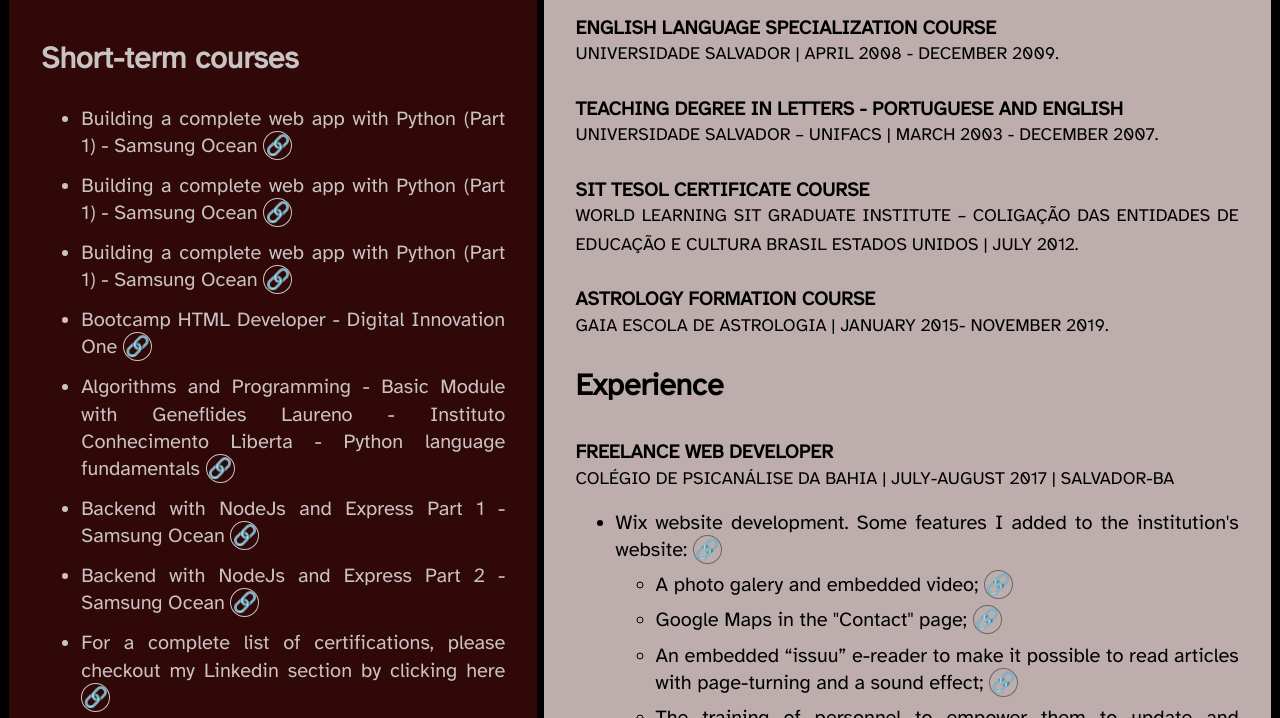
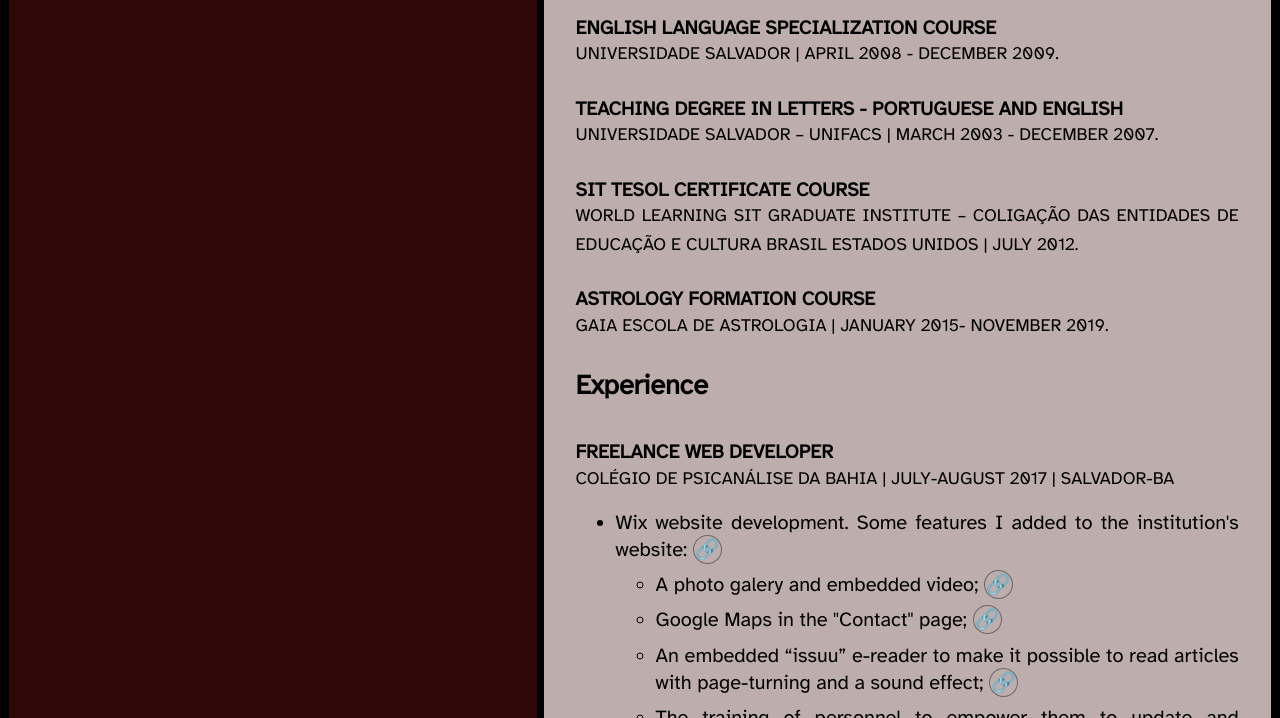
Before and after one commit to romulocraveiro/mydevresume, a plain HTML site: page english.html in a window 1280 px wide. Shown: the part 1862-2580 px from the top of the page. Drawn offline with Linux system fonts and the light colour scheme.

Commit message:
deleting short term courses

```diff
--- a/english.html
+++ b/english.html
@@ -121,26 +121,7 @@
                     </div>
                 </div>
 
-            <h2>Short-term courses</h2>
 
-                <ul class="certifications">
-
-                    <li><a href="http://srv.oceanbrasil.com:8000/certificates/certificado-24-3117-34835.pdf" target="_blank">Building a complete web app with Python (Part 1) - Samsung Ocean <span class="link-emoji">🔗</span></a></li>
-
-                    <li><a href="http://srv.oceanbrasil.com:8000/certificates/certificado-24-3118-34835.pdf" target="_blank">Building a complete web app with Python (Part 1) - Samsung Ocean <span class="link-emoji">🔗</span></a></li>
-
-                    <li><a href="http://srv.oceanbrasil.com:8000/certificates/certificado-24-3120-34835.pdf" target="_blank">Building a complete web app with Python (Part 1) - Samsung Ocean <span class="link-emoji">🔗</span></a></li>
-
-                    <li><a href="https://www.dio.me/certificate/77F18E42/share" target="_blank">Bootcamp HTML Developer - Digital Innovation One <span class="link-emoji">🔗</span></a></li>
-
-                    <li><a href="https://drive.google.com/file/d/1W-MGCsxT0Aksf9DyB95MGSKwYdHh1UlM/view" target="_blank">Algorithms and Programming - Basic Module with Geneflides Laureno - Instituto Conhecimento Liberta - Python language fundamentals <span class="link-emoji">🔗</span></a></li>
-
-                    <li><a href="http://oceanbrasil.com:8000/certificates/certificado-24-2386-34835.pdf" target="_blank">Backend with NodeJs and Express Part 1 - Samsung Ocean <span class="link-emoji">🔗</span></li></a>
-
-                    <li><a href="http://oceanbrasil.com:8000/certificates/certificado-24-2387-34835.pdf" target = "_blank">Backend with NodeJs and Express Part 2 - Samsung Ocean <span class="link-emoji">🔗</span></li></a>
-
-                    <li><a href="https://www.linkedin.com/in/romulocraveiro/details/certifications/" target="_blank">For a complete list of certifications, please checkout my Linkedin section by clicking here <span class="link-emoji">🔗</span></li></a>
-                </ul>
         </div>
 
         <!------------------------------------------RIGHT--------------------------------------------------->
--- a/style.css
+++ b/style.css
@@ -43,7 +43,7 @@ p, a, li, figcaption, span, h3{
 
 h2{
     margin: 2rem 0 2rem;
-    font-size: 1.9rem;
+    font-size: 1.7rem;
     position: relative;
 }
 
```
Also changed, not shown: index.html (+0 -17 lines).
